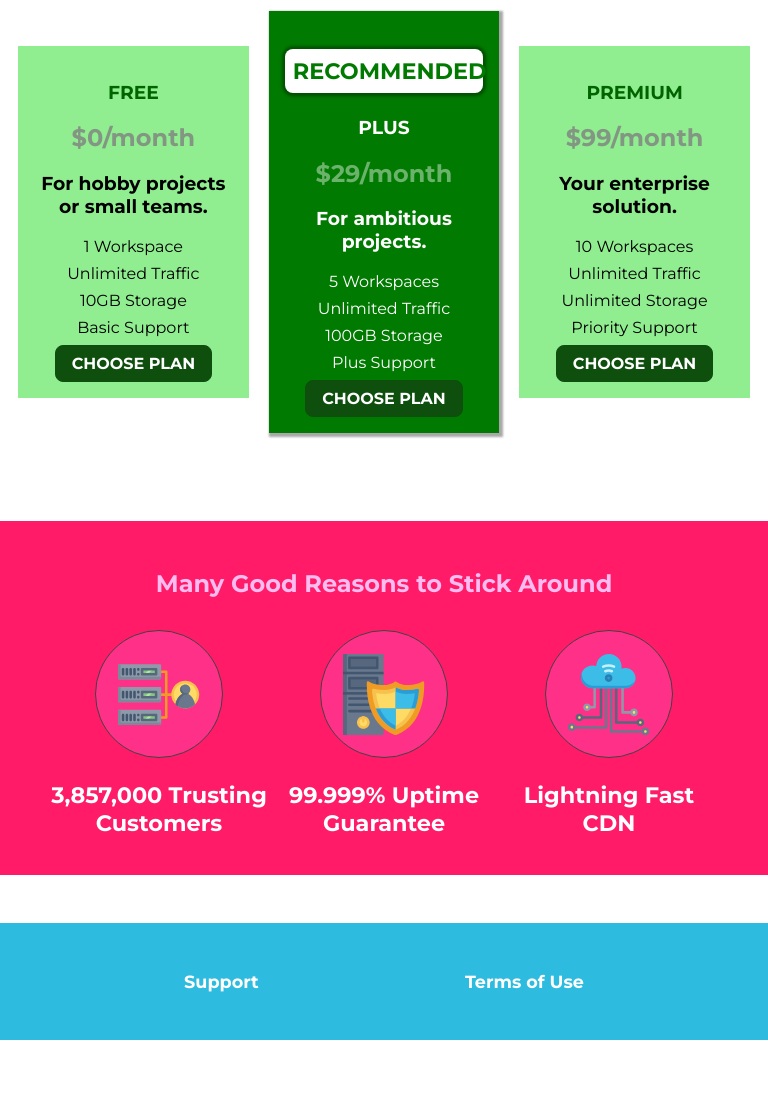
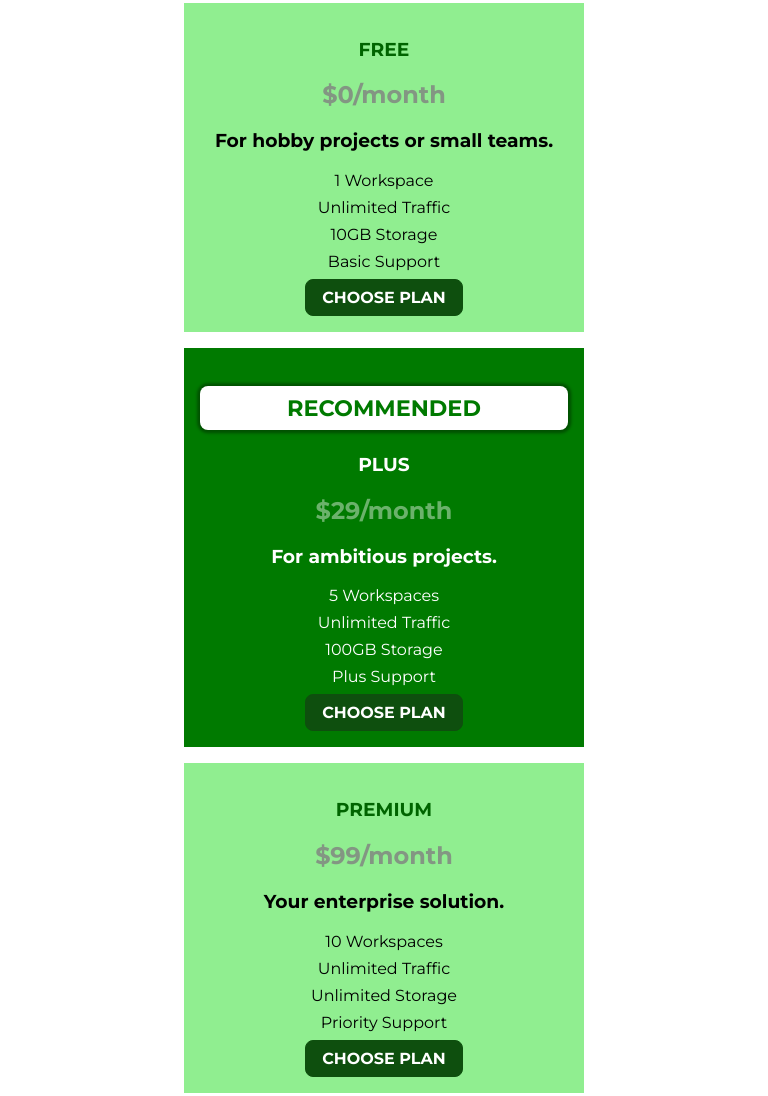
Before and after one commit to MaksymovAndrew/Uhost, a plain HTML site: page index.html in a window 768 px wide. Shown: the part 650-1746 px from the top of the page. Before the commit the page ends 1690 px from the top, so only its background shows below. Drawn offline with Linux system fonts and the light colour scheme.

Commit message:
medium_optimization
Optimized main page for medium devices (particaly)

```diff
--- a/index.html
+++ b/index.html
@@ -517,7 +517,7 @@
                 </g>
               </svg>
             </div>
-            <p class="good-reason_description">Lightning Fast CDN</p>
+            <p class="good-reason_description">Lightning Fast Content DN</p>
           </li>
         </ul>
       </section>
--- a/main.css
+++ b/main.css
@@ -215,3 +215,38 @@
     margin-top: 4rem;
   }
 }
+
+@media (min-width: 40rem) and (max-width: 57rem) {
+  .plan__list {
+    width: 100%;
+    margin: 0 auto;
+    text-align: center;
+  }
+  .plan {
+    display: block;
+    background: lightgreen;
+    text-align: center;
+    padding: 1rem;
+    margin: 1rem auto;
+    width: 90%;
+  }
+
+  .plan--highlighted {
+    background: rgb(0, 122, 0);
+    color: white;
+    box-shadow: none; /*2px 2px 2px 2px rgba(0, 0, 0, 0.34);*/
+  }
+
+  .good-reasons {
+    list-style: none;
+    margin: 0;
+    padding: 0;
+    text-align: center;
+    vertical-align: top;
+  }
+
+  .good-reason {
+    display: block;
+    width: 100%;
+  }
+}
```
